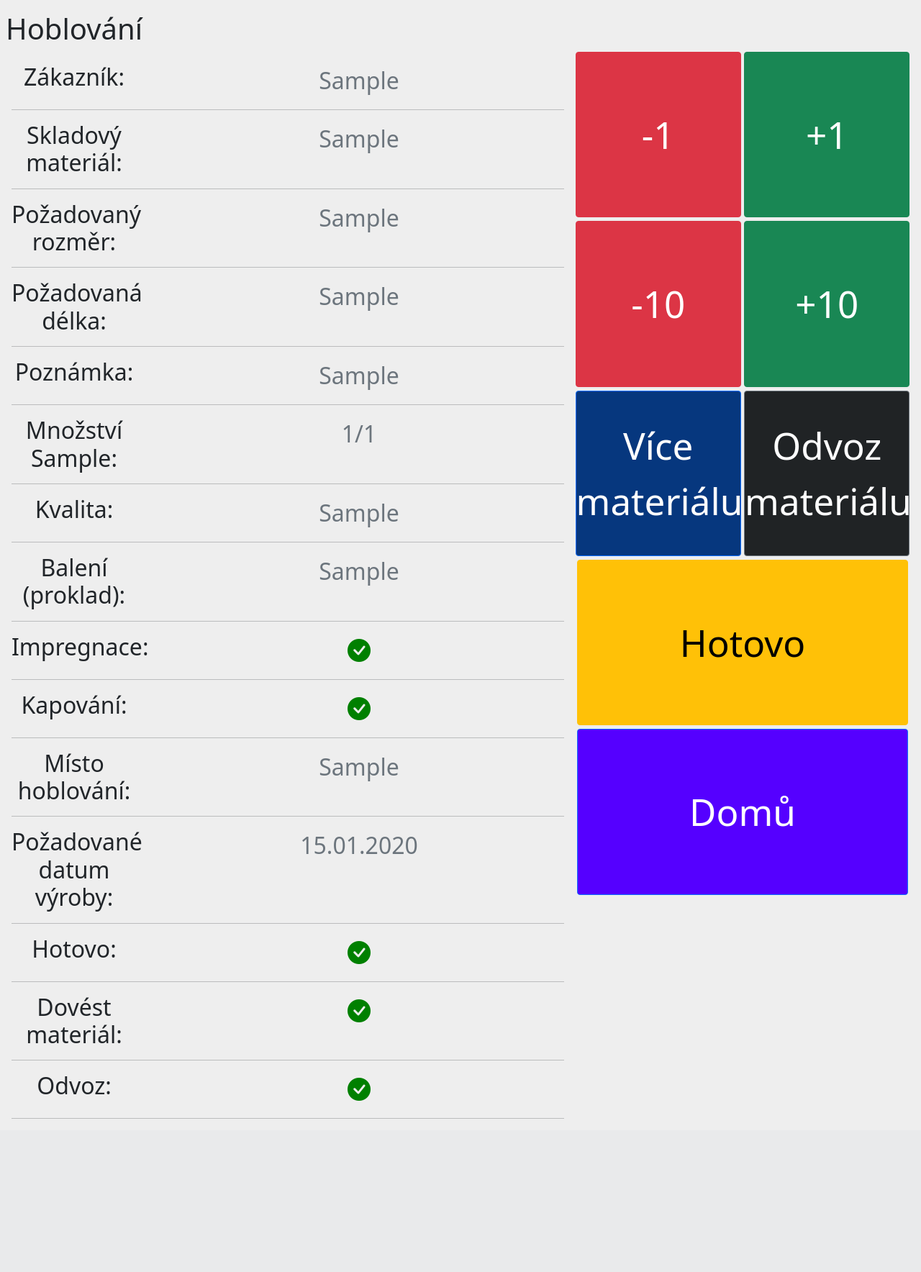
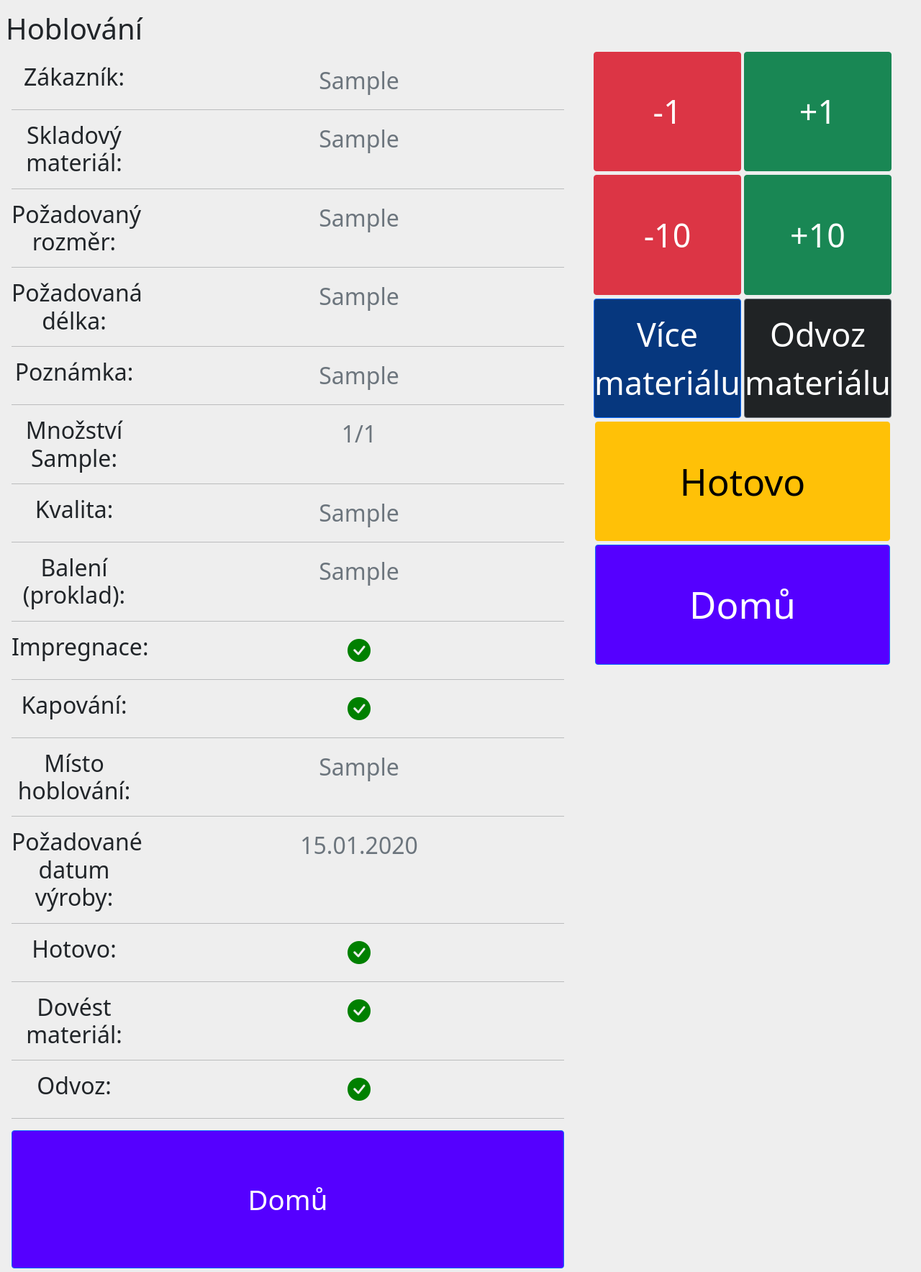
Before and after one commit to olinpin/Pila-facek, a Django app: page /h/1 in a window 1280 px wide. Shown: the part 61-1829 px from the top of the page at 72% size. Before the commit the page ends 1616 px from the top, so only its background shows below. Run offline with Django 3.2, Linux system fonts and the light colour scheme; a user stored in the database is signed in; tables that the repository leaves empty hold one stand-in row (values such as "Sample post"); some libraries are stand-ins or nearby versions.

Commit message:
Changed the size of the buttons on info pages

```diff
--- a/orders/static/css/layout.css
+++ b/orders/static/css/layout.css
@@ -28,20 +28,20 @@ background:#eee;
     float: left;
 }
 .btn-square-xl {
-    width: 18vw !important;
+    width: 16vw !important;
     max-width: 100% !important;
     max-height: 100% !important;
-    height: 18vw !important;
+    height: 13vw !important;
     text-align: center;
     padding: 0px;
-    font-size: 4vw !important;
+    font-size: 3.5vw !important;
     margin-bottom: 5px;
 }
 .btn-square-xxl {
-    width: 36vw !important;
+    width: 32vw !important;
     max-width: 100% !important;
     max-height: 100% !important;
-    height: 18vw !important;
+    height: 13vw !important;
     text-align: center;
     padding: 0px;
     font-size: 4vw !important;
@@ -66,7 +66,7 @@ background:#eee;
 }
 .btn-square-m {
   width: 10vw !important;
-  height: 10vw !important;
+  height: 7.5vw !important;
   font-size: 2vw !important;
   max-width: 100% !important;
   max-height: 100% !important;
--- a/orders/templates/orders/h_info.html
+++ b/orders/templates/orders/h_info.html
@@ -120,6 +120,7 @@
   <div class="col-sm-9 text-secondary" id="get_odvoz"> {% if order.get_zbytek %}<i style="color:green" class="bi bi-check-circle-fill"></i>{% else %}<i style="color:red"class="bi bi-x-circle-fill"></i>{% endif %}</div>
 </div>
 <hr>
+<a href="{% url 'orders:index' %}" ><button type="button" class="btn btn-primary btn-square-mx btn-p hide">Domů</button></a>
 </div>
 
 {% if not request.user|group:"Vozickar" %}
```
